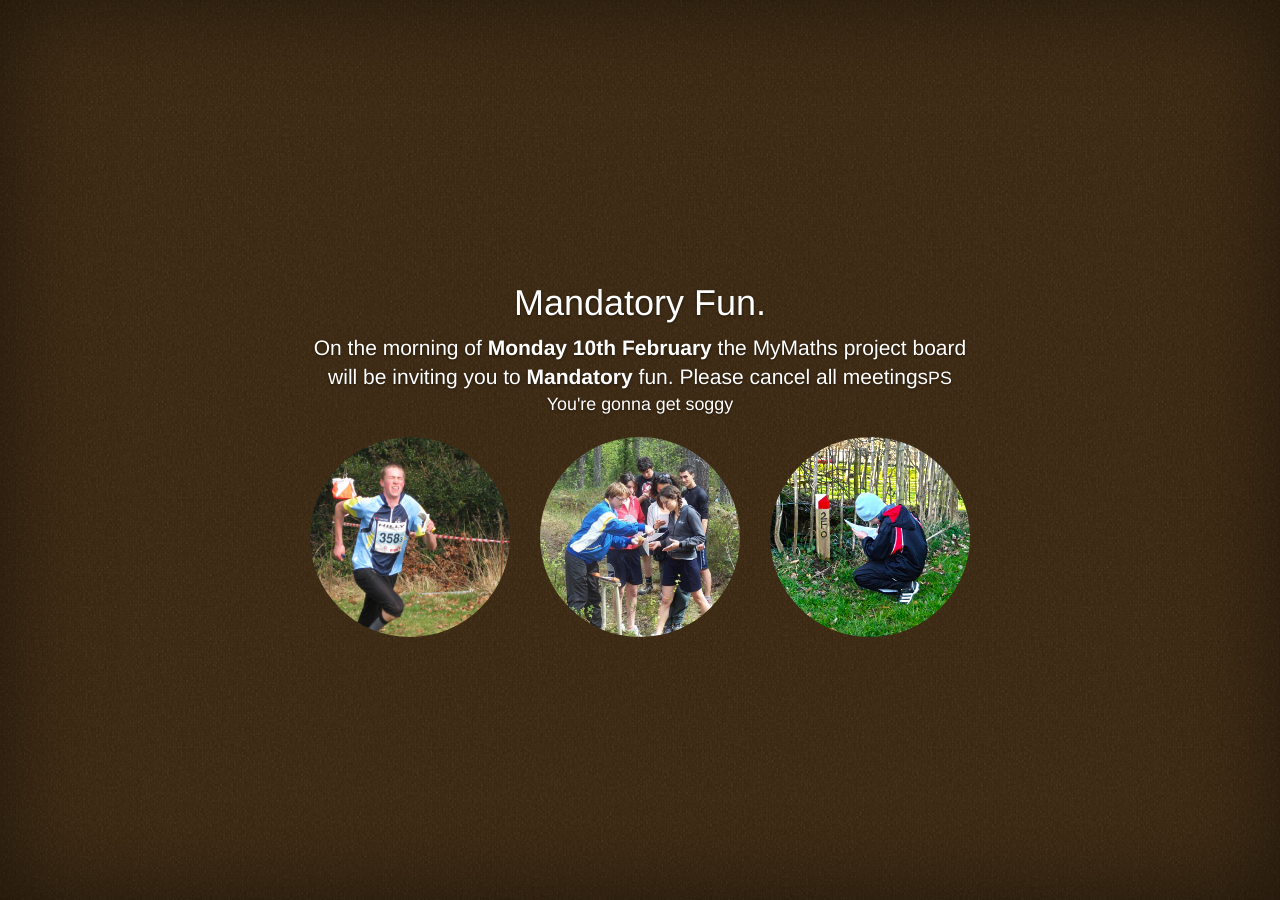
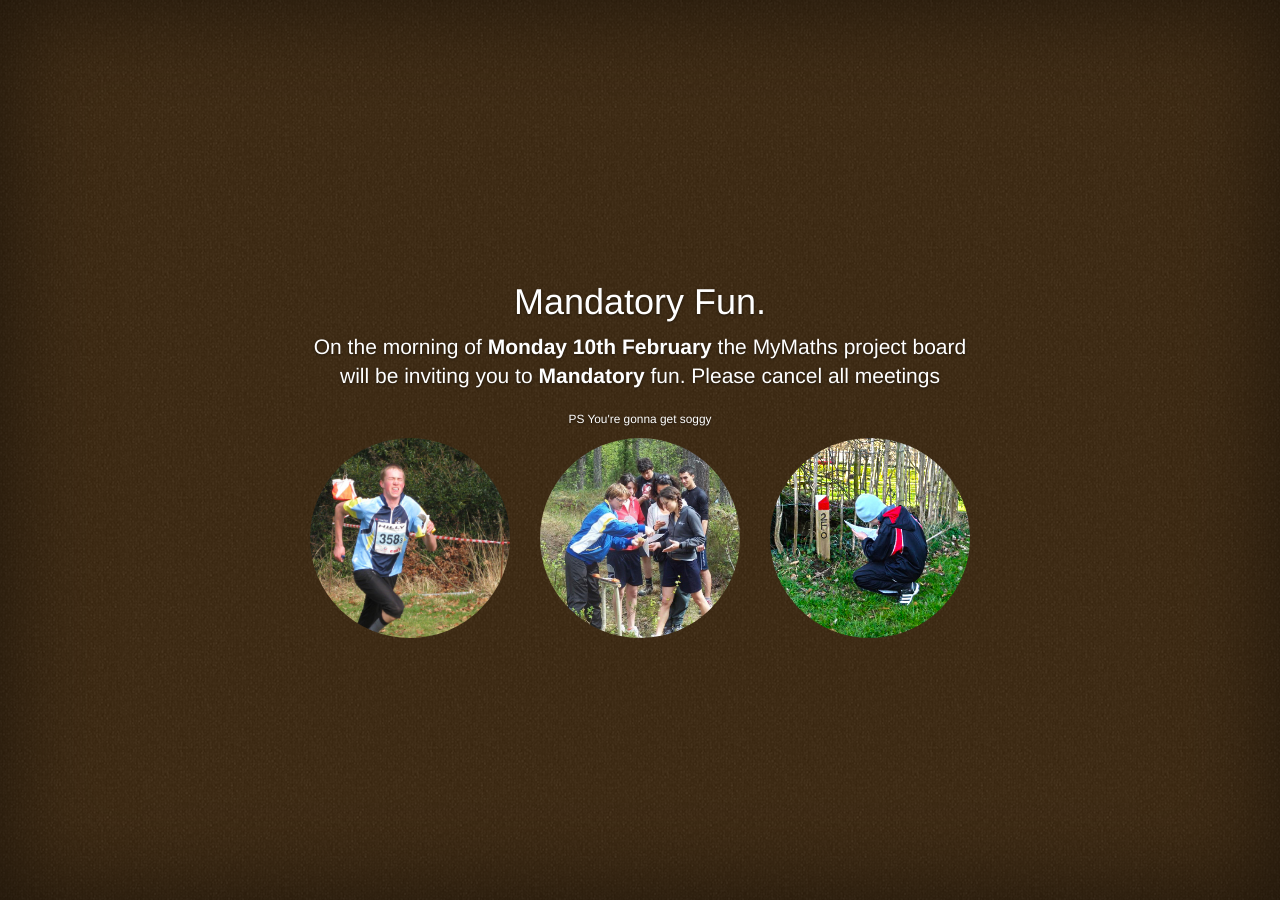
Before and after one commit to OUP/oup.github.io, a Jekyll site: the page orienteering/index.html, which Jekyll copies as it is, in a window 1280 px wide. Built offline with Jekyll 4.4.1, drawn with Linux system fonts in a browser that asks for light colours; Markdown is read by kramdown in place of the engine named in the settings.

Commit message:
Added secret site

```diff
--- a/orienteering/index.html
+++ b/orienteering/index.html
@@ -35,7 +35,7 @@
 
           <div class="inner cover">
             <h1 class="cover-heading">Mandatory Fun.</h1>
-            <p class="lead">On the morning of <strong>Monday 10th February</strong> the MyMaths project board will be inviting you to <strong>Mandatory</strong> fun. Please cancel all meetings<small>PS You're gonna get soggy</small></p>
+            <p class="lead">On the morning of <strong>Monday 10th February</strong> the MyMaths project board will be inviting you to <strong>Mandatory</strong> fun. Please cancel all meetings</p><p><small>PS You're gonna get soggy</small></p>
             <div class="row">
               <div class="col-sm-4">
                 <img src="running.jpg" alt="..." class="img-circle img-responsive">
```
